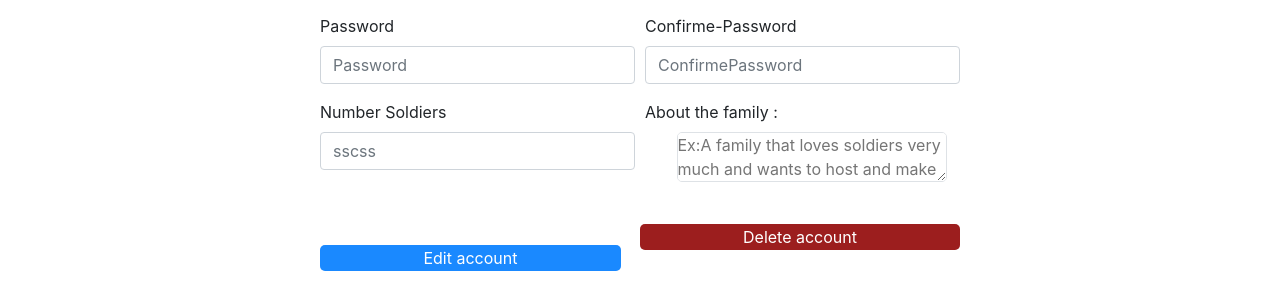
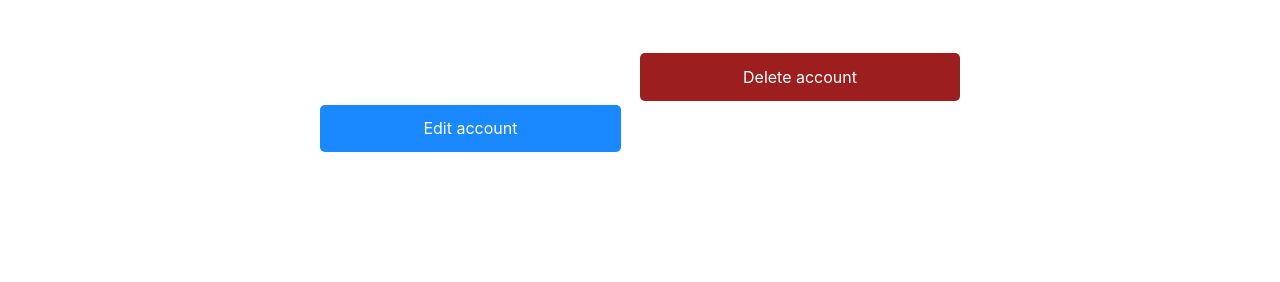
Before and after one commit to Astoul-Tsagaow1/Hosting-soldiers, a React (Create React App) app in the folder client/: page /EditFamily in a window 1280 px wide. Shown: the part 670-952 px from the top of the page. Built offline with nearby package versions, Linux system fonts and the light colour scheme.

Commit message:
FIX Nav bar family

```diff
--- a/client/src/Edit-Family/EditFamily.css
+++ b/client/src/Edit-Family/EditFamily.css
@@ -14,7 +14,6 @@
   height: 5%;
 }
 .warpFormEdit-family {
-  position: relative;
   min-height: calc(82.1vh - 1rem);
 }
 .formEdit-Family {
@@ -35,11 +34,11 @@
 
   }
   .EditButoon{
-  top:80%;
+  top:55.9%;
 
   }
   .Delete-account{
-  top: 66.2%;
+  top: 50%;
 
   }
 
```
